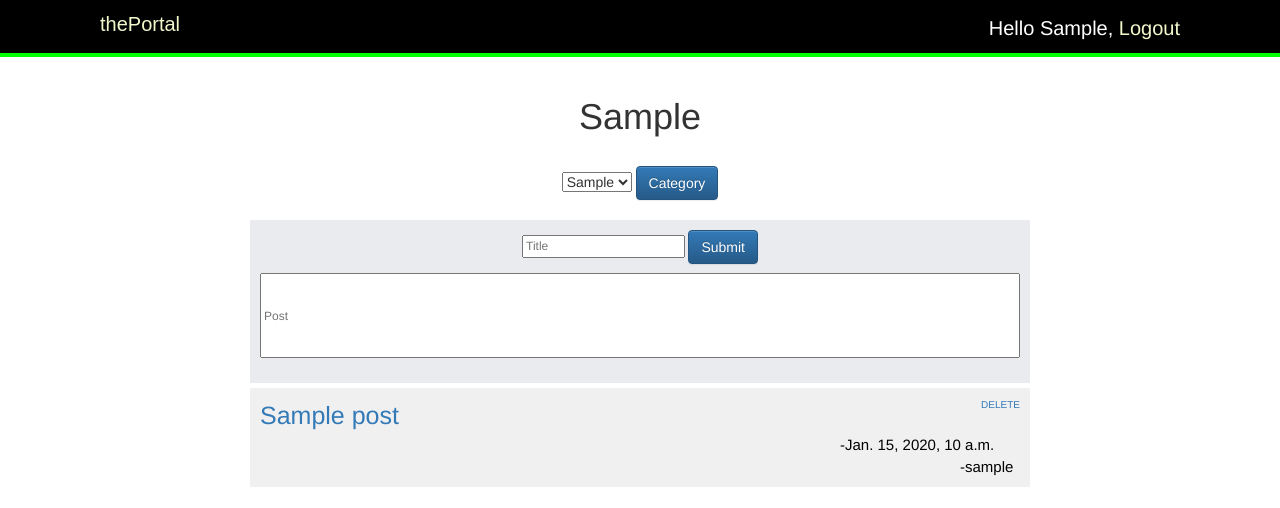
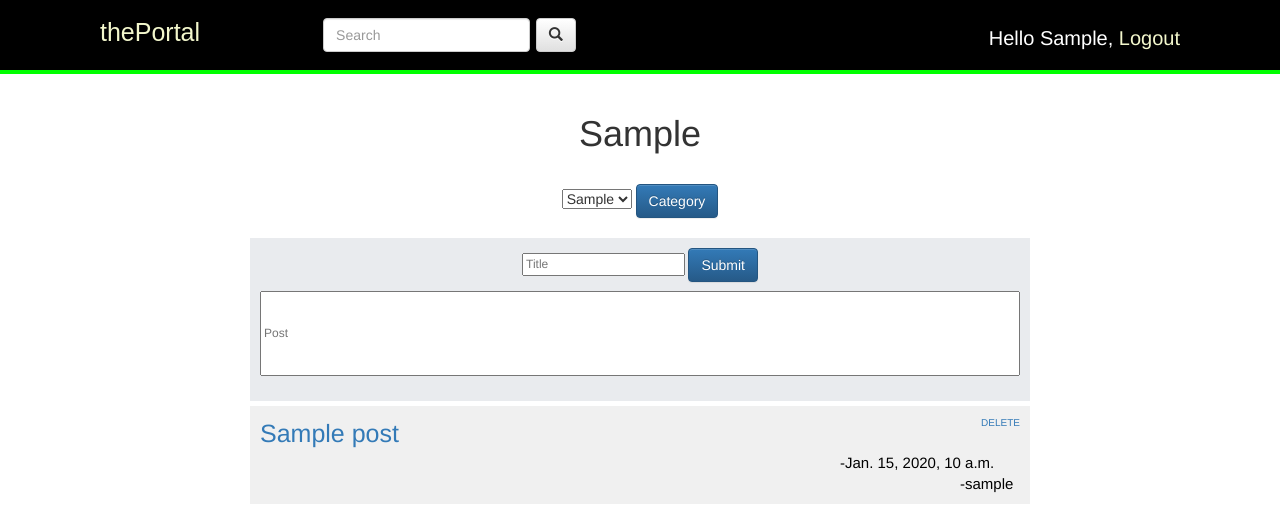
Before and after one commit to roshandash411/thePortal, a Django app: a page that uses account/templates/base.html in a window 1280 px wide. Shown: the top 508 px of the page. Run offline with Django 3.2, Linux system fonts and the light colour scheme; a user stored in the database is signed in; tables that the repository leaves empty hold one stand-in row (values such as "Sample post"); some libraries are stand-ins or nearby versions; some web fonts are replaced.

Commit message:
Also added search for posts content

```diff
--- a/account/static/css/base.css
+++ b/account/static/css/base.css
@@ -22,6 +22,10 @@
   font-size: 18px;
   text-align: center;
   background: #FFFFFF;
+}
+
+ul {
+  list-style-type: none;
 }
 
 #post {
@@ -87,8 +91,9 @@
     font-family: 'Muli', sans-serif;
     float:left;
     color:#f3f7cc;
-    font-size:20px;
+    font-size:25px;
     margin-right:10%;
+    margin-top: .5%;
 }
 
 #header a {
--- a/account/templates/base.html
+++ b/account/templates/base.html
@@ -19,6 +19,19 @@
 <body>
   <div id="header">
     <span class="logo"><a href="{% url "home" %}">thePortal</a> </span>
+    <ul class="menu">
+      <li>
+        <form action="{% url "search" %}" class="navbar-form navbar-left" method="POST">
+          {% csrf_token %}
+        <!-- <div class="form-group"> -->
+          <input type="text" class="form-control" placeholder="Search" id="searcha" name="searcha">
+        <!-- </div> -->
+        <button type="submit" class="btn btn-default" id="form-search-btn">
+          <span class="glyphicon glyphicon-search" aria-hidden="true"></span>
+        </button>
+        </form>
+      </li>
+    </ul>
     <span class="user">
       {% if request.user.is_authenticated %}
         Hello {{request.user.first_name}},
--- a/discuss/urls.py
+++ b/discuss/urls.py
@@ -3,6 +3,7 @@ from django.contrib.auth import views as auth_views
 from . import views
 
 urlpatterns = [
+    url(r'^search/', views.search, name = 'search'),
     url(r'^delete_post/(?P<ids>[\d]+)/', views.delete_post, name = 'delete_post'),
     url(r'^delete_comment/(?P<ids>[\d]+)/', views.delete_comment, name = 'delete_comment'),
     url(r'^(?P<categoryss>[-\w]+)/new_post', views.new_post, name = 'new_post'),
--- a/discuss/views.py
+++ b/discuss/views.py
@@ -72,3 +72,9 @@ def delete_comment(request, ids):
     categoryss = post.category
     lel.delete()
     return HttpResponseRedirect(reverse('post', kwargs={'categoryss': categoryss, 'postss': post}))
+
+@login_required
+def search(request):
+    lol = request.POST.get('searcha')
+    posts = Posts.objects.filter(post__icontains=lol).all()
+    return render(request, 'discuss/search.html', {'posts': posts, 'search':lol})
```
Also changed, not shown: discuss/templates/discuss/post.html (+12 -1 lines), discuss/templates/discuss/search.html (added, +33 -0 lines).
